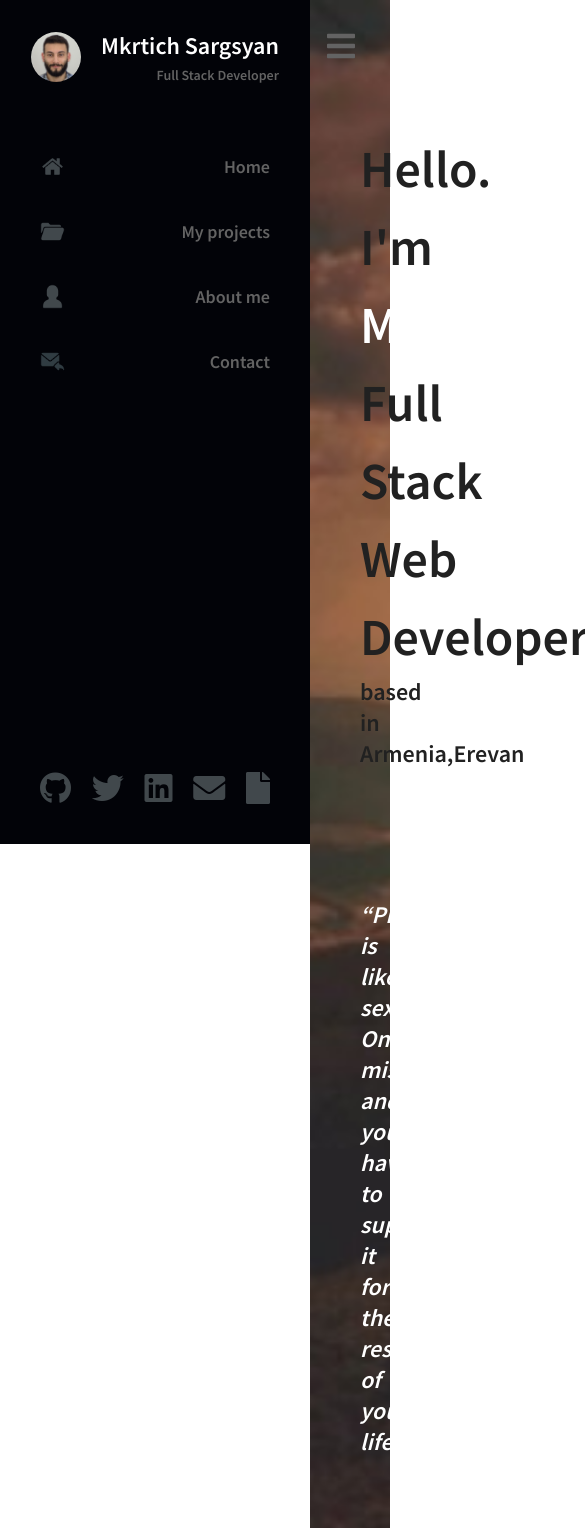
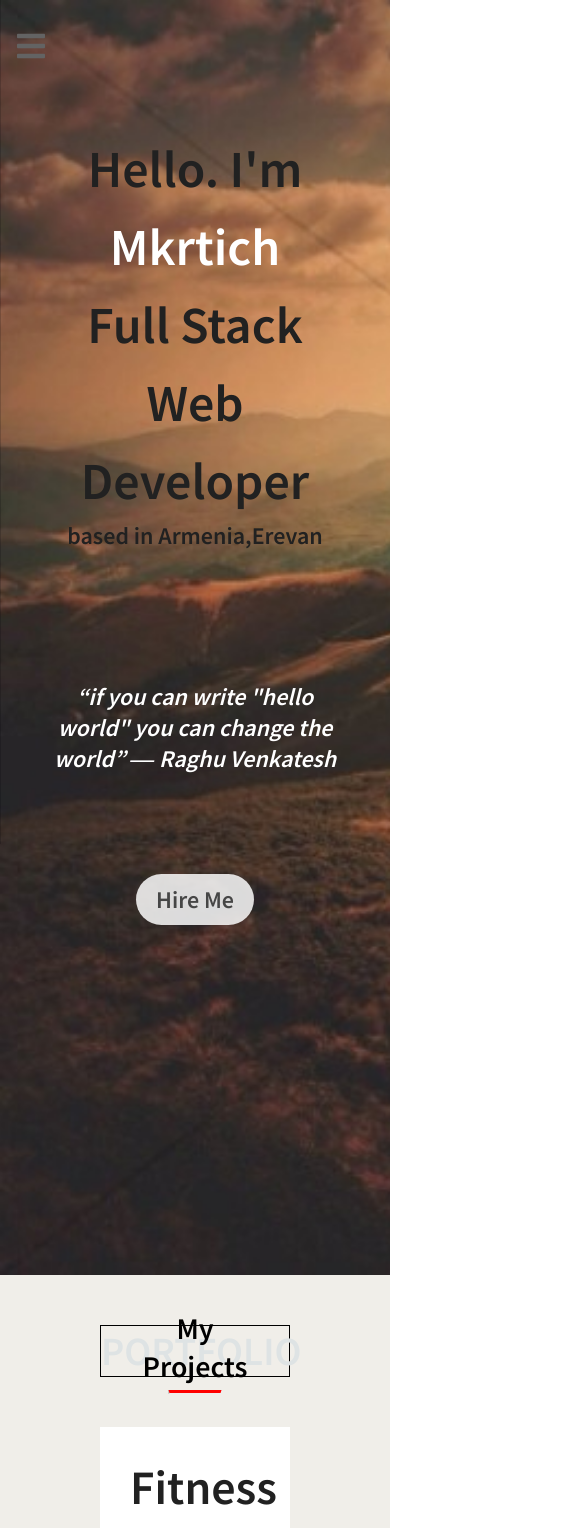
Before and after one commit to MkrtichSargsyan/MkrtichSargsyan.github.io, a Next.js app: page / in a window 390 px wide. Shown: the top 1528 px of the page, 585 px wide, since content can reach past the window. Built offline with nearby package versions, Linux system fonts and the light colour scheme.

Commit message:
update sidebar by window size

```diff
--- a/components/main_content/AboutMe.js
+++ b/components/main_content/AboutMe.js
@@ -35,12 +35,12 @@ export default function AboutMe() {
               <li>
                 <span>Name:</span> Mkrtich Sargsyan
               </li>
-              <li>
+              {/* <li>
                 <span>Email:</span>
                 <a href="mailto:mkrtichsargsyan24@gmail.com">
                   mkrtichsargsyan24@gmail.com
                 </a>
-              </li>
+              </li> */}
               <li>
                 <span>From:</span> Armenia, Erevan
               </li>
--- a/components/main_content/Contact.js
+++ b/components/main_content/Contact.js
@@ -13,14 +13,12 @@ export default function Contact() {
             <input
               name="name"
               type="text"
-              className=""
               required=""
               placeholder="Your Name"
             />
             <input
               name="email"
               type="email"
-              classname=""
               required=""
               placeholder="Your Email"
             />
@@ -28,7 +26,7 @@ export default function Contact() {
           <div className={styles.textarea}>
             <textarea
               name="form-message"
-              class="form-control"
+              className="form-control"
               rows="5"
               required=""
               placeholder="Your Message..."
--- a/components/main_content/Main.js
+++ b/components/main_content/Main.js
@@ -10,11 +10,14 @@ import Footer from "./Footer";
 export default function Main(props) {
   return (
     <main className={props.active ? styles.ml : styles.mr}>
+      <div className={styles.main}>
+
       <Showcase />
       <MyProjects />
       <AboutMe />
       <Contact />
       <Footer/>
+      </div>
     </main>
   );
 }
--- a/components/main_content/Showcase.js
+++ b/components/main_content/Showcase.js
@@ -15,12 +15,11 @@ function Showcase() {
 
         <blockquote>
           <i>
-            “Programming is like sex. One mistake and you have to support it for
-            the rest of your life.”
+            “if you can write "hello world" you can change the world” ― Raghu
+            Venkatesh
           </i>
         </blockquote>
         <div className={styles.hire_button}>Hire Me</div>
-
       </div>
     </section>
   );
--- a/layouts/MainLayout.js
+++ b/layouts/MainLayout.js
@@ -14,7 +14,30 @@ export default class MainLayout extends Component {
     });
   };
 
+  updateSize = () => {
+    if (window.innerWidth <= 960) {
+      this.setState({
+        active: false,
+      });
+    } else {
+      this.setState({
+        active: true,
+      });
+    }
+  };
+
+  componentDidMount = () => {
+    this.setState({
+      active: window.innerWidth <= 960 ? false : true,
+    });
+  };
+
+  componentDidUpdate = () => {
+    window.addEventListener("resize", this.updateSize);
+  };
+
   render() {
+    this.updateSize;
     return (
       <div>
         <SideDrawer
--- a/styles/Main.module.css
+++ b/styles/Main.module.css
@@ -1,3 +1,7 @@
+.main{
+  width: 100%;
+}
+
 .ml{
   margin-left: 310px;
   transition: 850ms;
--- a/styles/SectionTitle.module.css
+++ b/styles/SectionTitle.module.css
@@ -2,6 +2,7 @@
   position: relative;
   text-align: center;
   margin-bottom: 50px;
+  border: 1px solid black;
 }
 
 .title h2 {
@@ -31,3 +32,20 @@
   border-top: 3px solid red;
   margin-top: 5px;
 }
+
+
+@media screen and (max-width: 2227px) {
+  .title h2 {
+    font-size: 140px;
+    color: #dee3e4;
+    font-weight: 700;
+  }
+}
+
+@media screen and (max-width: 1227px) {
+  .title h2 {
+    font-size: 40px;
+    color: #dee3e4;
+    font-weight: 700;
+  }
+}
```
